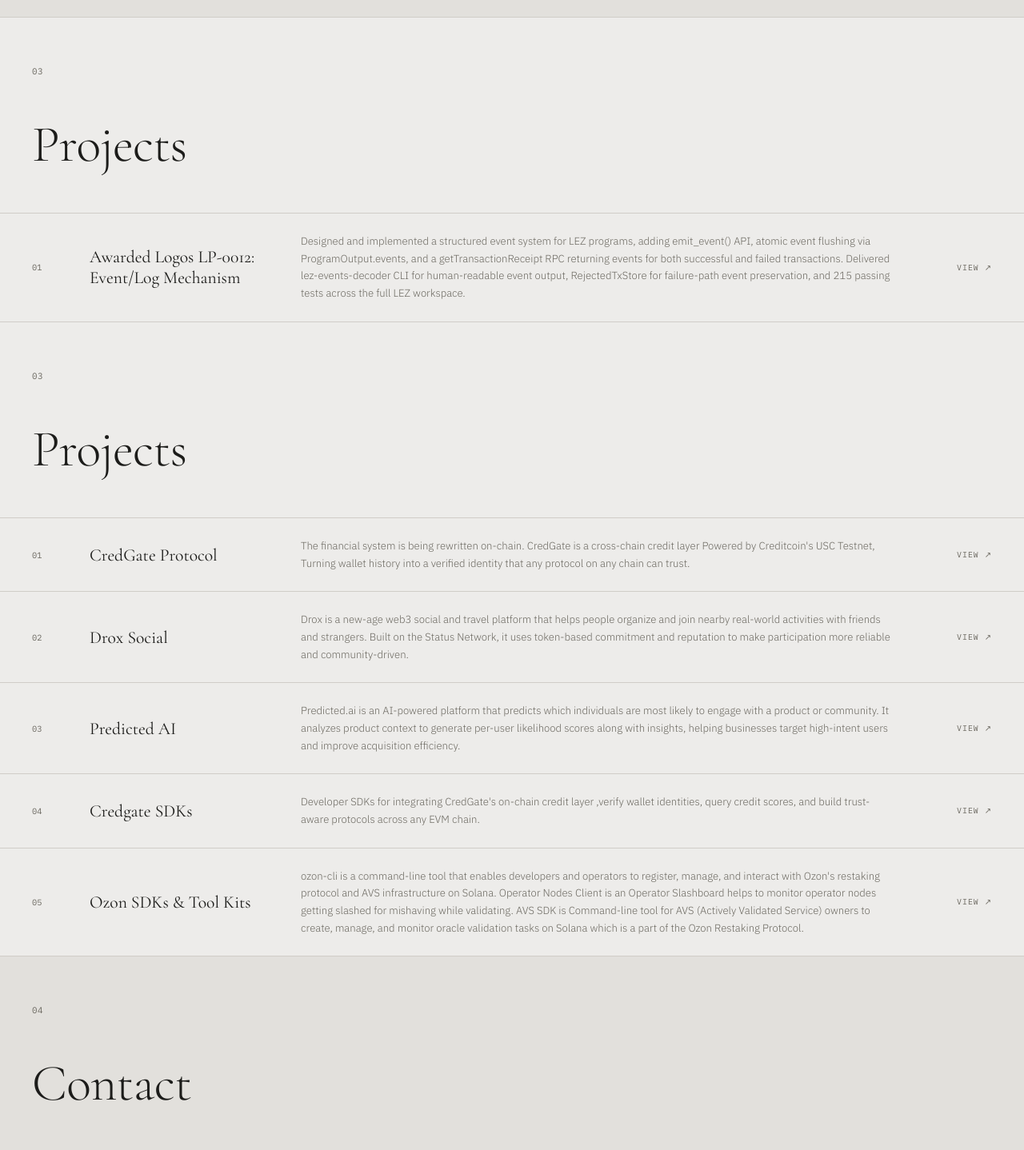
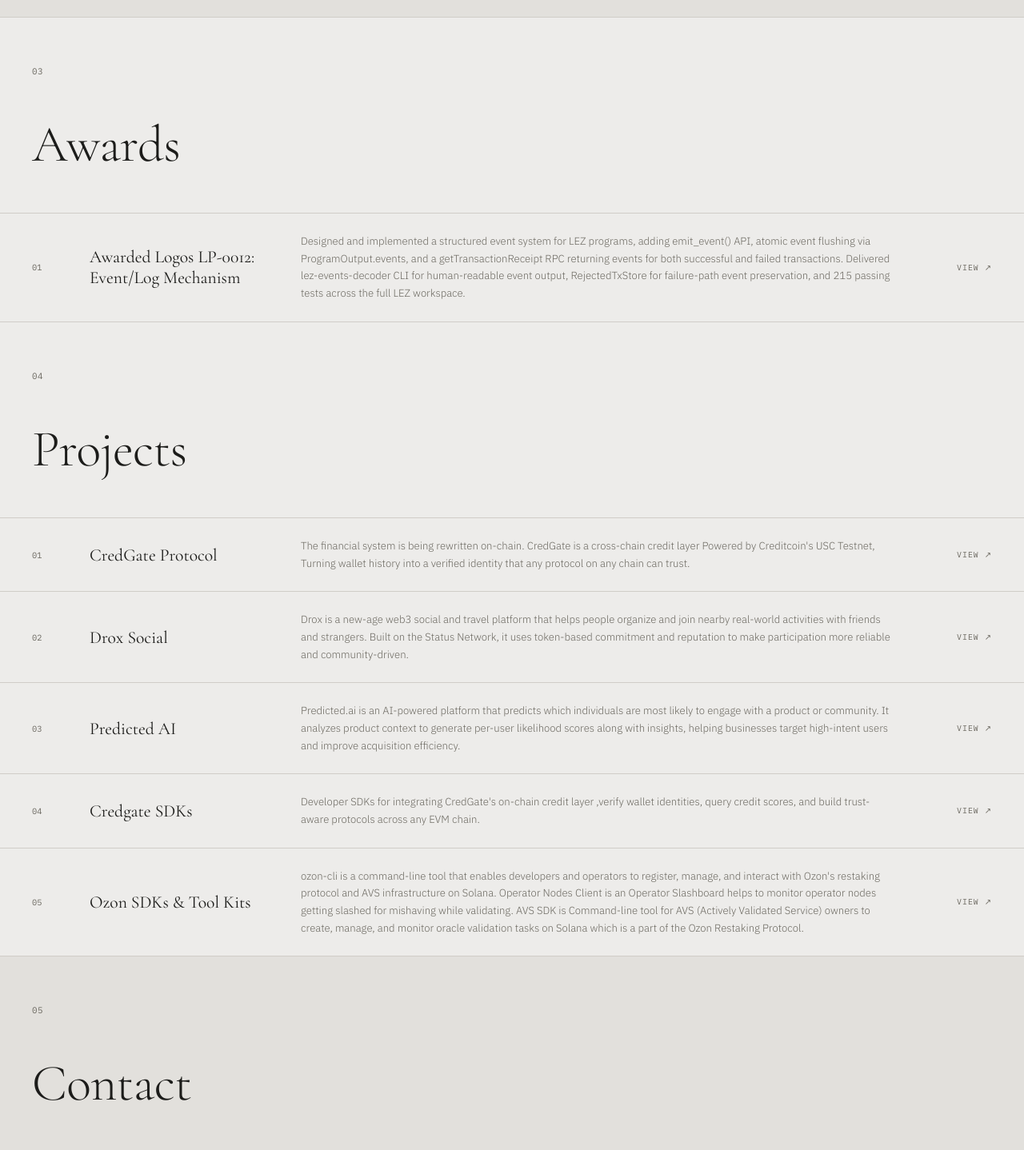
Before and after one commit to bristinWild/portfolio, a Next.js app: page / in a window 1280 px wide. Shown: the part 3070-4508 px from the top of the page at 80% size. Built offline with nearby package versions, Linux system fonts and the light colour scheme.

Commit message:
added fixes

```diff
--- a/components/Awards.tsx
+++ b/components/Awards.tsx
@@ -104,7 +104,7 @@
             <section id="awards" style={{ background: "var(--bg)", borderBottom: "1px solid var(--border)" }}>
                 <div style={{ padding: "60px 40px 0" }} className="section-pad">
                     <span style={{ fontFamily: "var(--mono)", fontSize: "0.68rem", color: "var(--muted)", letterSpacing: "0.05em", display: "block", marginBottom: "12px" }}>03</span>
-                    <h2 style={{ fontFamily: "'Cormorant Garamond', Georgia, serif", fontWeight: 300, fontSize: "clamp(2.2rem, 5vw, 4rem)", lineHeight: 1, letterSpacing: "-0.01em", color: "var(--text)" }}>Projects</h2>
+                    <h2 style={{ fontFamily: "'Cormorant Garamond', Georgia, serif", fontWeight: 300, fontSize: "clamp(2.2rem, 5vw, 4rem)", lineHeight: 1, letterSpacing: "-0.01em", color: "var(--text)" }}>Awards</h2>
                 </div>
                 <div style={{ marginTop: "48px" }}>
                     {data.awards.map((item) => {
--- a/components/Contact.tsx
+++ b/components/Contact.tsx
@@ -8,7 +8,7 @@
   { label: "LinkedIn", value: "linkedin.com/in/bristin-borah-739b63179/", href: data.linkedin, external: true },
   { label: "X", value: "   x.com/borah_bristin", href: data.twitter, external: true },
   { label: "crates.io", value: "https://crates.io/users/bristinWild", href: data.cratesio, external: true },
-  { label: "npmjs", value: "https://www.npmjs.com/~bristinwild", href: data.cratesio, external: true },
+  { label: "npmjs", value: "https://www.npmjs.com/~bristinwild", href: data.npmjs, external: true },
 
 
 ];
@@ -17,7 +17,7 @@
     <>
       <section id="contact" style={{ background: "var(--bg-alt)", borderBottom: "1px solid var(--border)" }}>
         <div style={{ padding: "60px 40px 0" }} className="section-pad">
-          <span style={{ fontFamily: "var(--mono)", fontSize: "0.68rem", color: "var(--muted)", letterSpacing: "0.05em", display: "block", marginBottom: "12px" }}>04</span>
+          <span style={{ fontFamily: "var(--mono)", fontSize: "0.68rem", color: "var(--muted)", letterSpacing: "0.05em", display: "block", marginBottom: "12px" }}>05</span>
           <h2 style={{ fontFamily: "'Cormorant Garamond', Georgia, serif", fontWeight: 300, fontSize: "clamp(2.2rem, 5vw, 4rem)", lineHeight: 1, letterSpacing: "-0.01em", color: "var(--text)" }}>Contact</h2>
         </div>
         <div style={{ display: "grid", gridTemplateColumns: "1fr 1fr", marginTop: "48px" }} className="two-col-grid">
--- a/components/Projects.tsx
+++ b/components/Projects.tsx
@@ -103,7 +103,7 @@
     <>
       <section id="projects" style={{ background: "var(--bg)", borderBottom: "1px solid var(--border)" }}>
         <div style={{ padding: "60px 40px 0" }} className="section-pad">
-          <span style={{ fontFamily: "var(--mono)", fontSize: "0.68rem", color: "var(--muted)", letterSpacing: "0.05em", display: "block", marginBottom: "12px" }}>03</span>
+          <span style={{ fontFamily: "var(--mono)", fontSize: "0.68rem", color: "var(--muted)", letterSpacing: "0.05em", display: "block", marginBottom: "12px" }}>04</span>
           <h2 style={{ fontFamily: "'Cormorant Garamond', Georgia, serif", fontWeight: 300, fontSize: "clamp(2.2rem, 5vw, 4rem)", lineHeight: 1, letterSpacing: "-0.01em", color: "var(--text)" }}>Projects</h2>
         </div>
         <div style={{ marginTop: "48px" }}>
--- a/lib/data.ts
+++ b/lib/data.ts
@@ -9,6 +9,7 @@
   twitter: "https://x.com/borah_bristin",
   profileImage: "https://plum-labour-meadowlark-47.mypinata.cloud/ipfs/bafybeibjelns3uwhff3mwun4csdggvz3a7krzqg44mvhvfy7hrzj4qgrq4",
   cratesio: "https://crates.io/users/bristinWild",
+
   npmjs: "https://www.npmjs.com/~bristinwild",
   ipfsFallbacks: [
     "https://ipfs.io/ipfs/bafybeibjelns3uwhff3mwun4csdggvz3a7krzqg44mvhvfy7hrzj4qgrq4",
```
